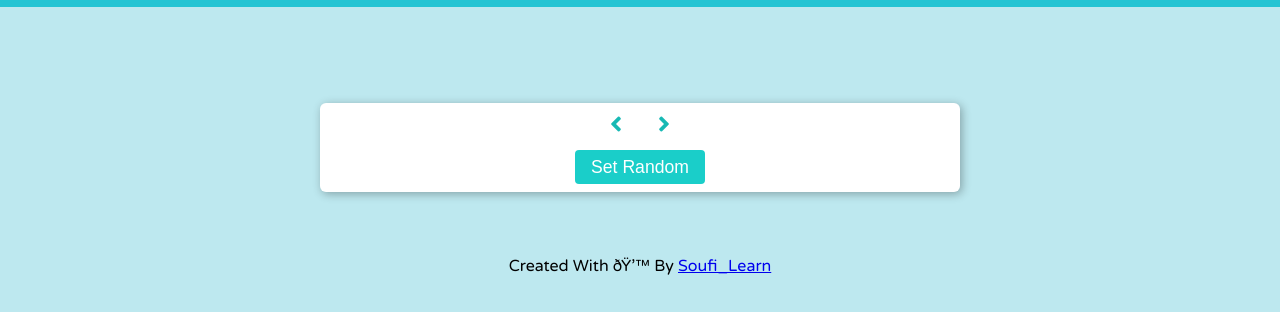
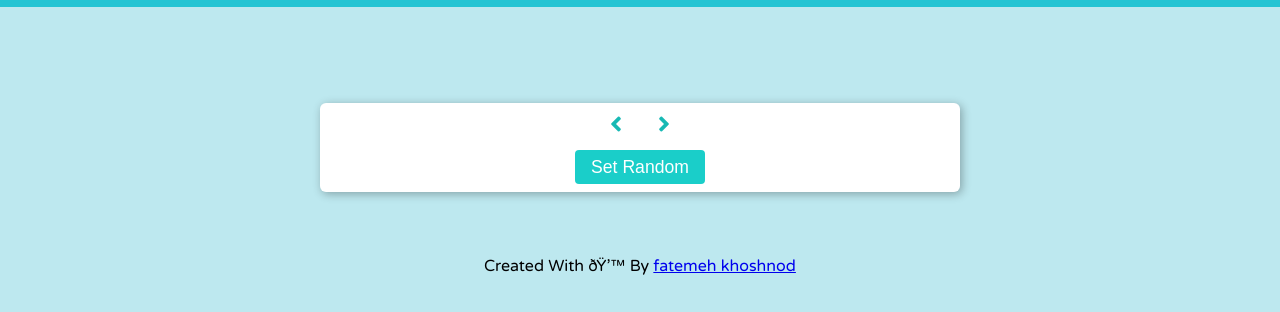
Before and after one commit to Fatemeh910/comment-slider, a plain HTML site: page index.html in a window 1280 px wide. Shown: the part 50-362 px from the top of the page. Drawn offline with Linux system fonts and the light colour scheme.

Commit message:
Takmile html

```diff
--- a/index.html
+++ b/index.html
@@ -36,7 +36,7 @@
  <!-- FOOTER -->
  <footer>
     Created With ðŸ’™ By
-    <a href="https://instagram.com/fatemeh_khoshnodl">Soufi_Learn</a>
+    <a href="https://instagram.com/fatemeh_khoshnodl">fatemeh khoshnod</a>
   </footer>
 
     <script src="./main.js"></script>
```
